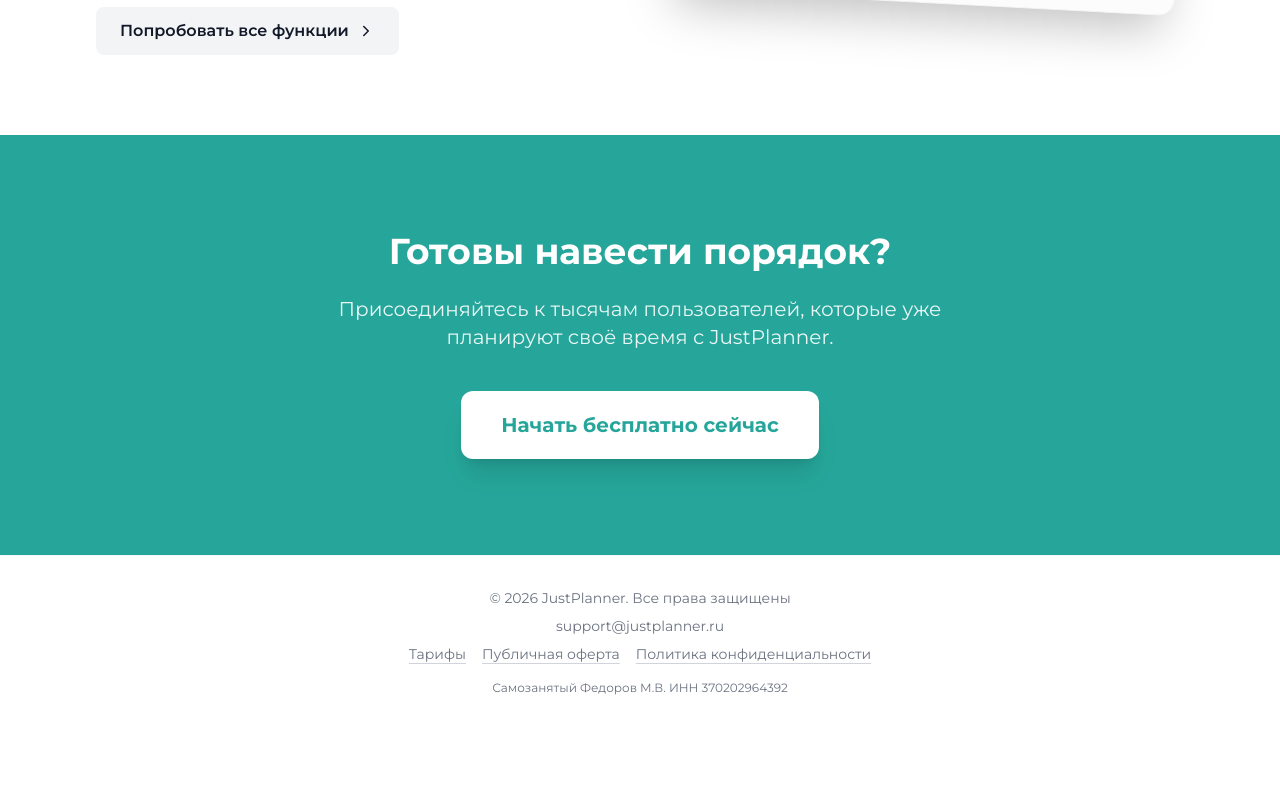
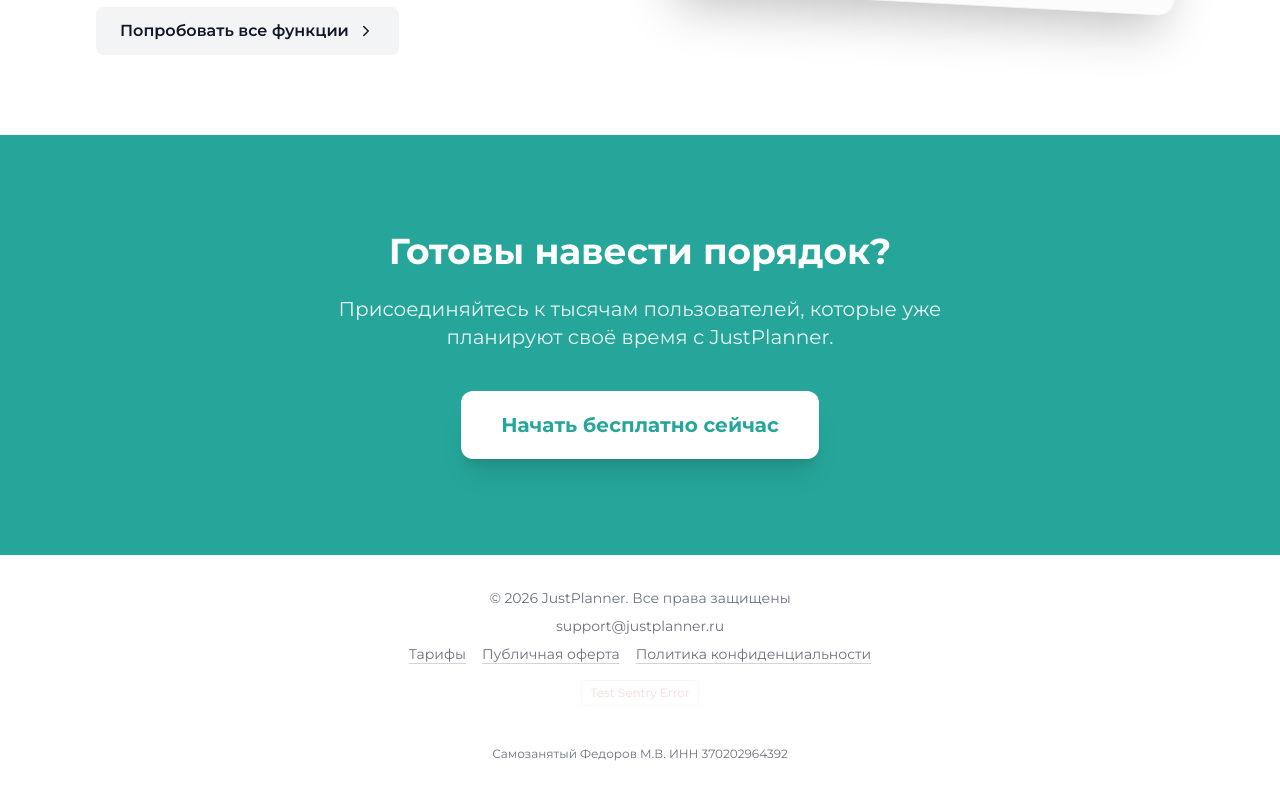
Before and after one commit to mikhail-khabirov/justplanner, a React (Vite) app: page / in a window 1280 px wide. Shown: the part 2242-3036 px from the top of the page. Before the commit the page ends 2970 px from the top, so only its background shows below. Built offline with nearby package versions, Linux system fonts and the light colour scheme.

Commit message:
chore: add Sentry test button

```diff
--- a/components/LandingPage.tsx
+++ b/components/LandingPage.tsx
@@ -252,6 +252,16 @@ const LandingPage: React.FC<LandingPageProps> = ({ onStart, onLogin, onShowTerms
                         </button>
                     </div>
                 </div>
+
+                {/* Sentry Test Button (Temporary) */}
+                <div className="text-center pb-8 opacity-20 hover:opacity-100 transition-opacity">
+                    <button
+                        onClick={() => { throw new Error('Sentry Test Error: Hello from JustPlanner!'); }}
+                        className="text-xs text-red-500 border border-red-200 px-2 py-1 rounded"
+                    >
+                        Test Sentry Error
+                    </button>
+                </div>
                 <p className="text-xs text-gray-500 mt-2">
                     Самозанятый Федоров М.В. ИНН 370202964392
                 </p>
```
